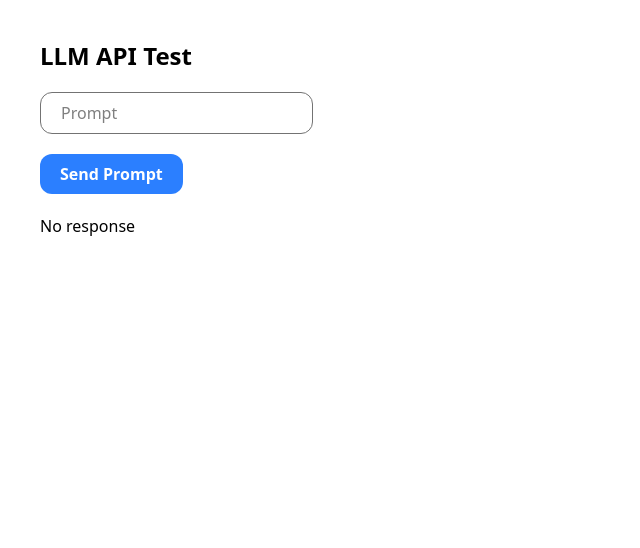
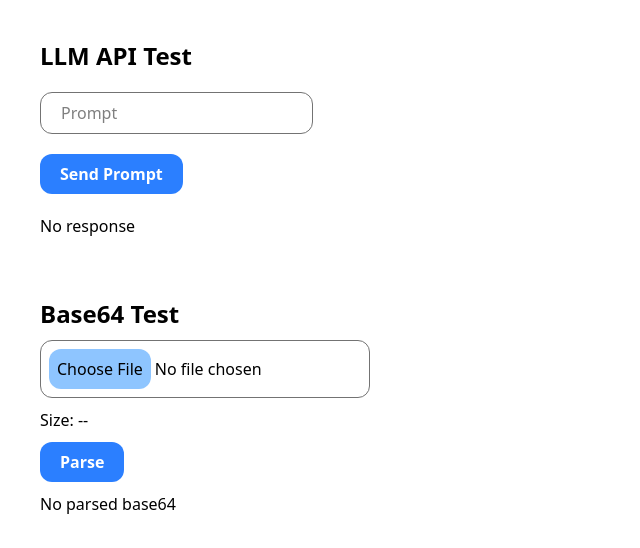
Before and after one commit to NyeowsZ/pdf2reviewer, a Next.js app: page /sandbox in a window 1280 px wide. Shown: the top 548 px of the page, without its empty margins (0-640 px from the left). Built offline with nearby package versions, Linux system fonts and the light colour scheme.

Commit message:
add: sandbox ui for base64 conversion
- add file size calculator from base size, conversion size, total size
- add base64 useState to display parsed base64 in text form and is truncated
- add hook to global loading useState
- add button with loading indicator to trigger parsing

```diff
--- a/app/(test)/sandbox/page.tsx
+++ b/app/(test)/sandbox/page.tsx
@@ -1,11 +1,15 @@
 "use client";
 import { useState } from "react";
 import { handleAPI } from "./api";
+import { documentToBase64 } from "./documentToBase64";
 
 const Page = () => {
   const [isLoading, setIsLoading] = useState<boolean>(false);
   const [prompt, setPrompt] = useState<string>("");
   const [response, setResponse] = useState<string>("");
+
+  const [file, setFile] = useState<File>();
+  const [base64, setBase64] = useState("");
 
   if (process.env.NODE_ENV != "development") return null;
 
@@ -18,6 +22,22 @@ const Page = () => {
       setResponse(res);
     } catch (error) {
       console.log(error);
+    } finally {
+      setIsLoading(false);
+    }
+  };
+
+  const handleDocumentToBase64 = async () => {
+    try {
+      setIsLoading(true);
+      if (file) {
+        try {
+          const response = await documentToBase64(file);
+          setBase64(response);
+        } catch (error) {
+          console.log(error);
+        }
+      }
     } finally {
       setIsLoading(false);
     }
@@ -50,6 +70,33 @@ const Page = () => {
         </div>
         <p>{response ? response : "No response"}</p>
       </div>
+
+      <div className="flex flex-col items-start gap-2.5 mt-10">
+        <h1 className="text-2xl font-semibold">Base64 Test</h1>
+        <input
+          type="file"
+          onChange={(e) => {
+            if (e.target.files && e.target.files.length) {
+              setFile(e.target.files[0]);
+            }
+          }}
+          className="px-2 py-2 rounded-xl file:bg-blue-300 border file:px-2 file:py-2 file:rounded-xl border-neutral-500 cursor-pointer"
+        />
+        <p>
+          Size:{" "}
+          {file
+            ? `${(file.size / 1024 / 1024).toFixed(2)}MB + ${((file.size / 1024 / 1024) * 0.33).toFixed(2)}MB (base64 33% conversion tax) = ${(file.size / 1024 / 1024 + (file.size / 1024 / 1024) * 0.33).toFixed(2)}MB`
+            : "--"}
+        </p>
+        <button
+          className={`px-5 py-2 rounded-xl  text-white font-semibold  ${!isLoading ? "hover:bg-blue-600 active:bg-blue-700 bg-blue-500 cursor-pointer" : "bg-neutral-500"}`}
+          disabled={isLoading}
+          onClick={() => handleDocumentToBase64()}
+        >
+          Parse
+        </button>
+        <p>{base64 ? base64.slice(0, 40) + "..." : "No parsed base64"}</p>
+      </div>
     </>
   );
 };
```
